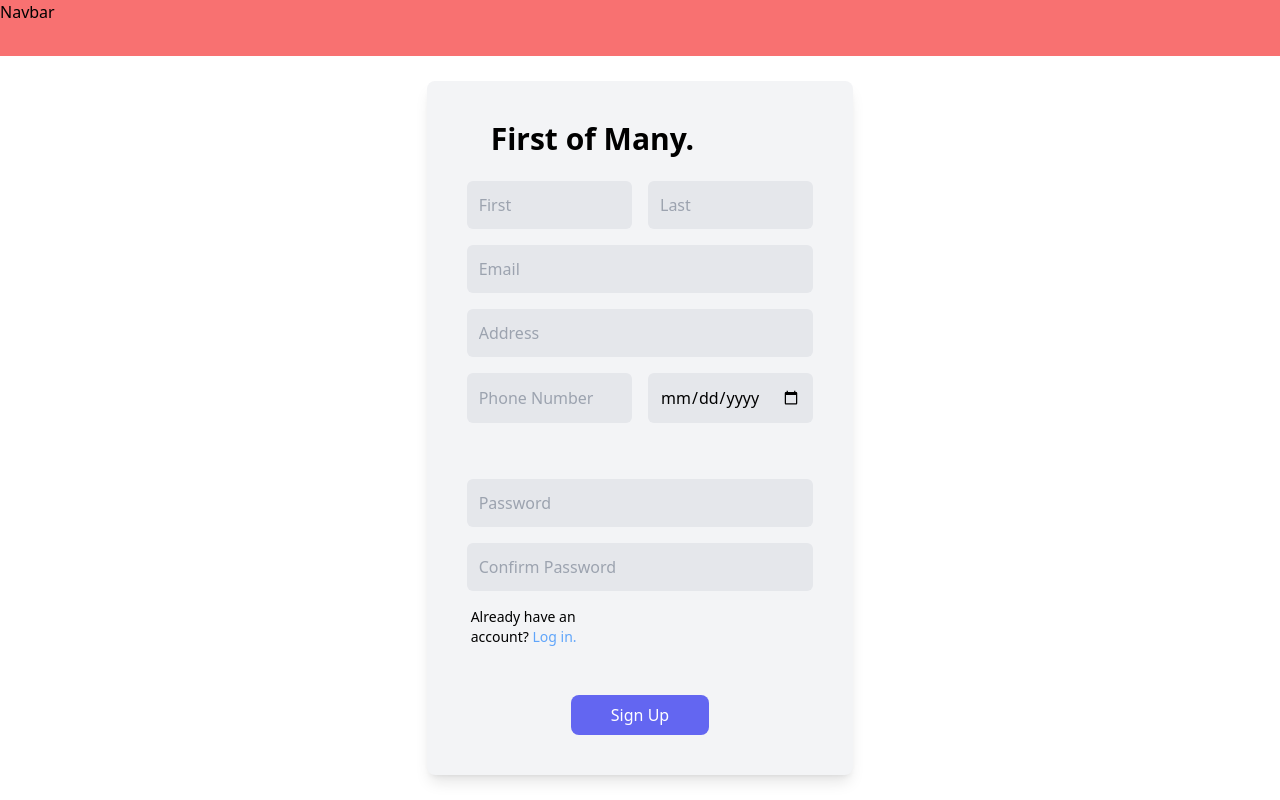
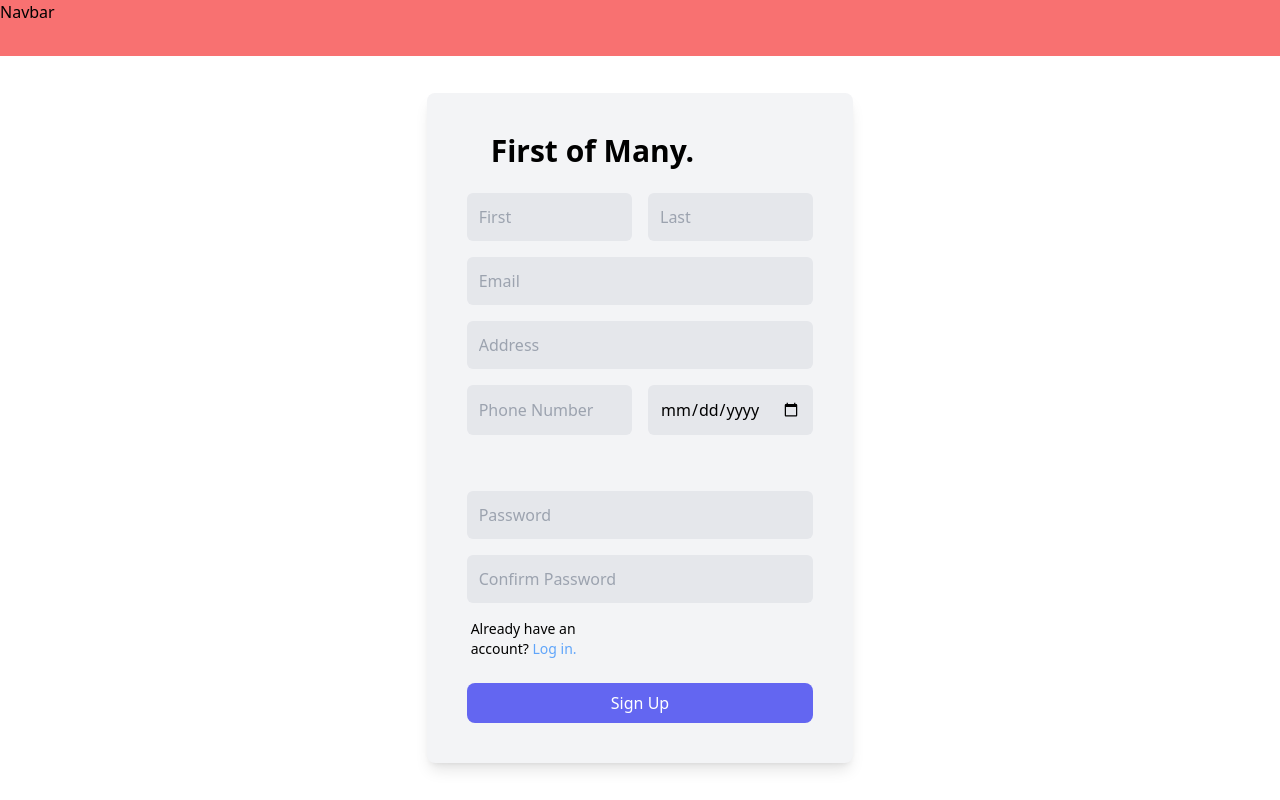
Before and after one commit to Facebook-University-Projects/Swimster, a React (Create React App) app in the folder swimster-ui/: page /register in a window 1280 px wide. Built offline with nearby package versions, Linux system fonts and the light colour scheme.

Commit message:
built registration form custom hook
- this hook maximizes separation of concerns and calls the apiClient function registerUser which will return a user token and user data
- learned how to build custom hooks for the first time

```diff
--- a/swimster-ui/package.json
+++ b/swimster-ui/package.json
@@ -9,6 +9,7 @@
     "react": "^18.2.0",
     "react-datepicker": "^4.8.0",
     "react-dom": "^18.2.0",
+    "react-hook-form": "^7.33.1",
     "react-router-dom": "^6.3.0",
     "react-scripts": "^5.0.1",
     "tailwindcss": "^3.1.4"
--- a/swimster-ui/src/components/Register/Register.jsx
+++ b/swimster-ui/src/components/Register/Register.jsx
@@ -1,21 +1,26 @@
 import * as React from 'react'
+import { useRegistrationForm } from '../../hooks/useRegistrationForm'
 import { style } from './style'
 
-const Register = () => {
+const Register = ({ user, setUser }) => {
+    const { form, error, isProcessing, register, handleSubmit, onSubmit } = useRegistrationForm({ user, setUser })
+
     return (
         <div className={style.register}>
             <div className={style.formContainer}>
                 <h1 className={style.formHeader}>First of Many.</h1>
-                <div className={style.userDetails}>
+                <form className={style.userDetails} onSubmit={handleSubmit(onSubmit)}>
                     <input
                         className={style.inputElement}
                         type="text"
                         placeholder="First"
+                        {...register("firstName")}
                     />
                     <input
                         className={style.inputElement}
                         type="text"
                         placeholder="Last"
+                        {...register("lastName")}
                     />
                     <input
                         className={
@@ -23,6 +28,7 @@ const Register = () => {
                         }
                         type="email"
                         placeholder="Email"
+                        {...register("email")}
                     />
                     <input
                         className={
@@ -30,38 +36,44 @@ const Register = () => {
                         }
                         type=""
                         placeholder="Address"
+                        {...register("address")}
                     />
                     <input
                         className={style.inputElement}
                         type="tel"
                         placeholder="Phone Number"
+                        {...register("phoneNumber")}
                     />
                     <input
                         className={style.inputElement}
                         type="date"
                         placeholder="Date of Birth"
+                        {...register("dateOfBirth")}
                     />
                     <br></br>
                     <input
                         className={
                             `${style.inputElement} ${style.fullInput}`
                         }
-                        type="text"
+                        type="password"
                         placeholder="Password"
+                        {...register("password")}
                     />
                     <input
                         className={
                             `${style.inputElement} ${style.fullInput}`
                         }
-                        type="text"
+                        type="password"
                         placeholder="Confirm Password"
+                        {...register("confirmPassword")}
                     />
                     <p className={style.toLogin}>
                         Already have an account? <span className={style.loginLink}>Log in.</span>
                     </p>
-                </div>
-                <br></br>
-                <button className={style.submitButton}>Sign Up</button>
+                    <br></br>
+                    <br></br>
+                    <input type="submit" className={style.submitButton} value="Sign Up"/>
+                </form>
             </div>
         </div>
     )
--- a/swimster-ui/src/components/Register/style.js
+++ b/swimster-ui/src/components/Register/style.js
@@ -6,7 +6,6 @@ export const style = {
     inputElement: 'rounded-md p-3 bg-gray-200',
     fullInput: 'col-span-2',
     toLogin: 'ml-1 text-sm',
-    loginLink: 'text-blue-400',
-    submitButton: 'bg-indigo-500 w-2/5 py-2 rounded-lg text-white',
-
+    loginLink: 'text-blue-400 cursor-pointer',
+    submitButton: 'bg-indigo-500 col-span-2 py-2 rounded-lg text-white cursor-pointer',
 }
--- /dev/null
+++ b/swimster-ui/src/hooks/useRegistrationForm.js
@@ -0,0 +1,57 @@
+import React, { useState, useEffect } from 'react'
+import { useNavigate } from 'react-router-dom'
+import  { useForm } from 'react-hook-form'
+import apiClient from '../services/apiClient'
+
+export const useRegistrationForm = ({ user, setUser }) => {
+    const navigate = useNavigate()
+    const { register, handleSubmit } = useForm()
+    const [form, setForm] = useState({})
+    const [isProcessing, setIsProcessing] = useState(false)
+    const [error, setError] = useState({})
+
+    // useEffect(() => {
+    //     // if user is logged in, redirect them to Home
+    //     if (user?.email) navigate('/')
+    // }, [user, navigate])
+
+    const onSubmit = async (formData) => {
+        setIsProcessing(true)
+
+        if (formData.password !== formData.confirmPassword) {
+            setError("Passwords do not match.")
+            setIsProcessing(false)
+            return
+        }
+
+        const formattedFormData = {
+            firstName: formData.firstName,
+            lastName: formData.lastName,
+            email: formData.email,
+            address: formData.address,
+            phoneNumber: formData.phoneNumber,
+            dateOfBirth: formData.dateOfBirth,
+            password: formData.password,
+        }
+
+        const { data, error } = await apiClient.registerUser(JSON.stringify(formattedFormData))
+        if (data) {
+            console.log('data: ', data);
+            setUser(data.user)
+            apiClient.setToken(data.token)
+        } if (error) {
+            setError(error.message)
+        }
+
+        setIsProcessing(false)
+    }
+
+    return {
+        form,
+        error,
+        isProcessing,
+        register,
+        handleSubmit,
+        onSubmit,
+    }
+}
```
Also changed, not shown: 1 other file (tests, documents, lock files or other folders).
